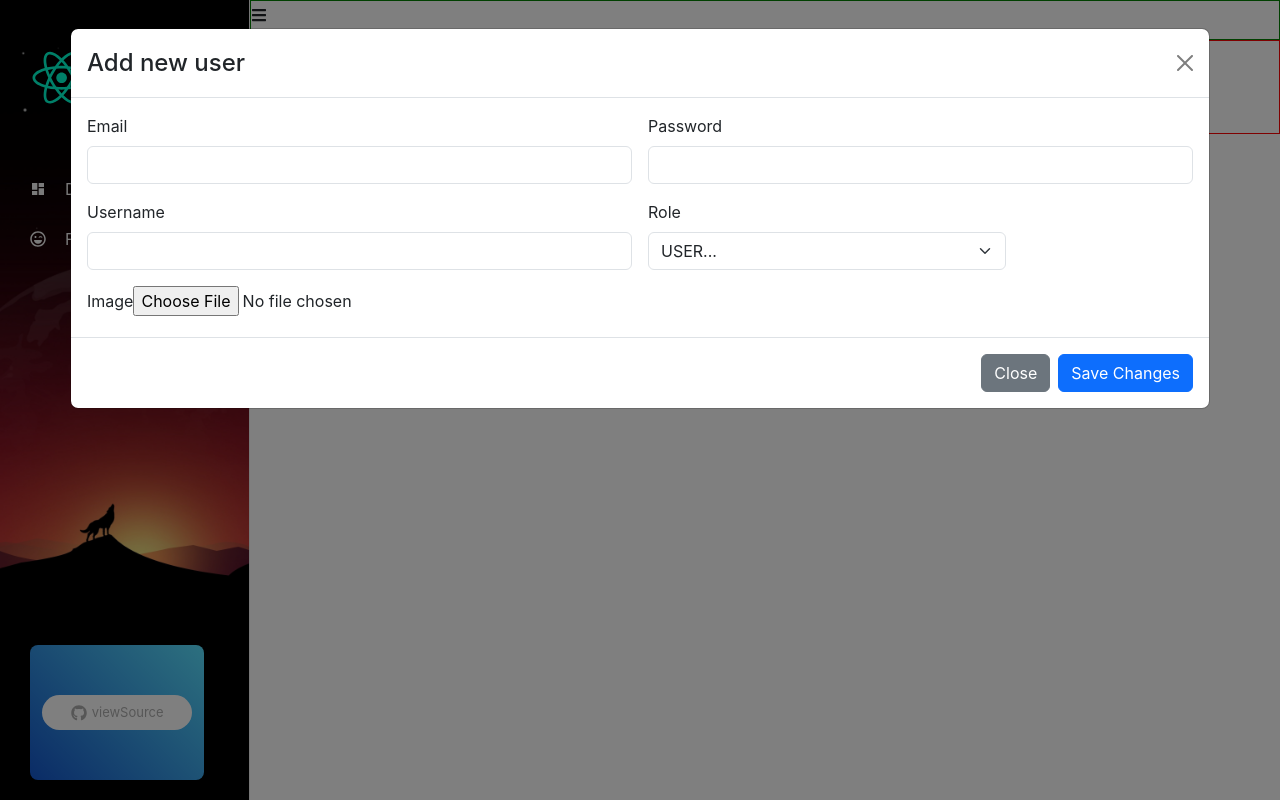
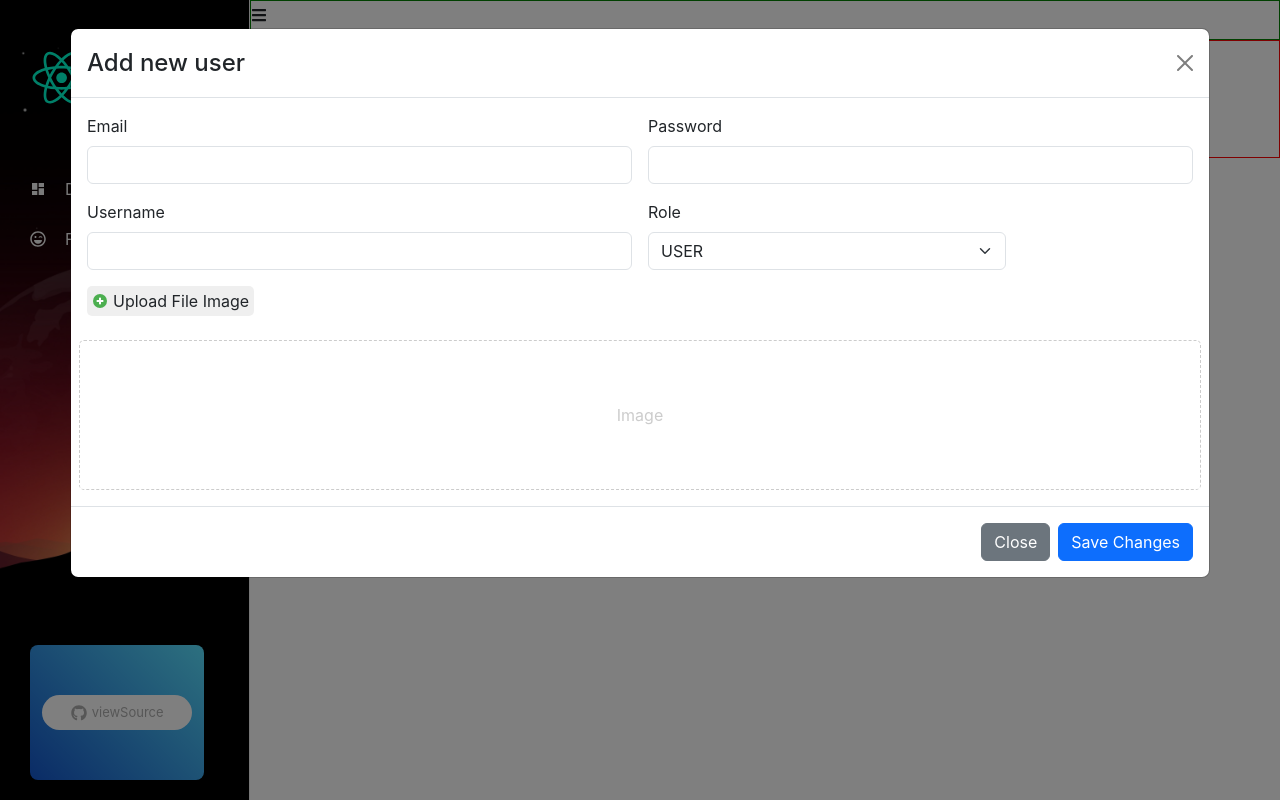
Before and after one commit to thaovy1994/react-redux, a React (Create React App) app: page /admin/manage-users in a window 1280 px wide. Both pictures are taken after a click on the button "Launch demo modal". Built offline with nearby package versions, Linux system fonts and the light colour scheme.

Commit message:
Upload Image File

```diff
--- a/src/components/Admin/Content/ManageUser.js
+++ b/src/components/Admin/Content/ManageUser.js
@@ -1,16 +1,15 @@
+import "./ManageUser.scss";
 import ModalCreateUser from "./ModalCreateUser";
 
 const ManageUser = (props) => {
   return (
     <div classNameName="manage-user-container">
-      <div classNameName="tittle">Manage User</div>
+      <div classNameName="title">Manage User</div>
       <div classNameName="user-content">
         <button>Add new user</button>
       </div>
-      <div classNameName="">
-        Table User
-        <ModalCreateUser />
-      </div>
+      <div classNameName="">Table User</div>
+      <ModalCreateUser />
     </div>
   );
 };
--- /dev/null
+++ b/src/components/Admin/Content/ManageUser.scss
@@ -0,0 +1,30 @@
+.modal-add-user {
+  .img-preview {
+    border: 1px dashed #ccc;
+    height: 150px;
+    border-radius: 5px;
+    display: flex;
+    justify-content: center;
+    align-items: center;
+    color: #ccc;
+    img {
+      max-width: 100%;
+      max-height: 100%;
+    }
+  }
+  .label-upload {
+    display: flex;
+    gap: 5px;
+    align-items: center;
+    // border: 1px solid red;
+    border: none;
+    width: fit-content;
+    padding: 3px 5px;
+    border-radius: 5px;
+    background: #eeee;
+    cursor: pointer;
+    &:hover {
+      background-color: #dcdcdc;
+    }
+  }
+}
--- a/src/components/Admin/Content/ModalCreateUser.js
+++ b/src/components/Admin/Content/ModalCreateUser.js
@@ -1,6 +1,7 @@
 import { useState } from "react";
 import Button from "react-bootstrap/Button";
 import Modal from "react-bootstrap/Modal";
+import { FcPlus } from "react-icons/fc";
 
 const ModalCreateUser = () => {
   const [show, setShow] = useState(false);
@@ -8,13 +9,35 @@
   const handleClose = () => setShow(false);
   const handleShow = () => setShow(true);
 
+  const [email, setEmail] = useState("");
+  const [password, setPassword] = useState("");
+  const [username, setUsername] = useState("");
+  const [role, setRole] = useState("USER");
+  const [image, setImage] = useState("");
+  const [previewImage, setpreviewImage] = useState("");
+
+  const handleUploadImage = (event) => {
+    //case - have upload files:
+    if (event.target && event.target.files && event.target.files[0]) {
+      setpreviewImage(URL.createObjectURL(event.target.files[0]));
+      setImage(event.target.files[0]);
+    } else {
+      setpreviewImage(null);
+    }
+  };
   return (
     <>
       <Button variant="primary" onClick={handleShow}>
         Launch demo modal
       </Button>
 
-      <Modal show={show} onHide={handleClose} size="xl" backdrop="static">
+      <Modal
+        show={show}
+        onHide={handleClose}
+        size="xl"
+        backdrop="static"
+        className="modal-add-user"
+      >
         <Modal.Header closeButton>
           <Modal.Title>Add new user</Modal.Title>
         </Modal.Header>
@@ -22,31 +45,59 @@
           <form className="row g-3">
             <div className="col-md-6">
               <label className="form-label">Email</label>
-              <input type="email" className="form-control" />
+              <input
+                type="email"
+                className="form-control"
+                value={email}
+                onChange={(event) => setEmail(event.target.value)}
+              />
             </div>
             <div className="col-md-6">
               <label className="form-label">Password</label>
-              <input type="password" className="form-control" />
+              <input
+                type="password"
+                className="form-control"
+                value={password}
+                onChange={(event) => setPassword(event.target.value)}
+              />
             </div>
 
             <div className="col-md-6">
               <label className="form-label">Username</label>
-              <input type="text" className="form-control" />
+              <input
+                type="text"
+                className="form-control"
+                value={username}
+                onChange={(event) => setUsername(event.target.value)}
+              />
             </div>
             <div className="col-md-4">
               <label className="form-label">Role</label>
-              <select className="form-select">
-                <option selected value="USER">
-                  USER...
-                </option>
+              <select
+                className="form-select"
+                onChange={(event) => setRole(event.target.value)}
+              >
+                <option value="USER">USER</option>
                 <option value="ADMIN">ADMIN</option>
                 <option>...</option>
               </select>
             </div>
 
             <div className="col-md-12">
-              <label className="form-label">Image</label>
-              <input type="file" />
+              <label className="form-label label-upload" htmlFor="labelUpload">
+                <FcPlus />
+                Upload File Image
+              </label>
+              <input
+                type="file"
+                id="labelUpload"
+                hidden
+                onChange={(event) => handleUploadImage(event)}
+              />
+            </div>
+
+            <div className="col.md-12 img-preview">
+              {previewImage ? <img src={previewImage} /> : <span>Image</span>}
             </div>
           </form>
         </Modal.Body>
```
